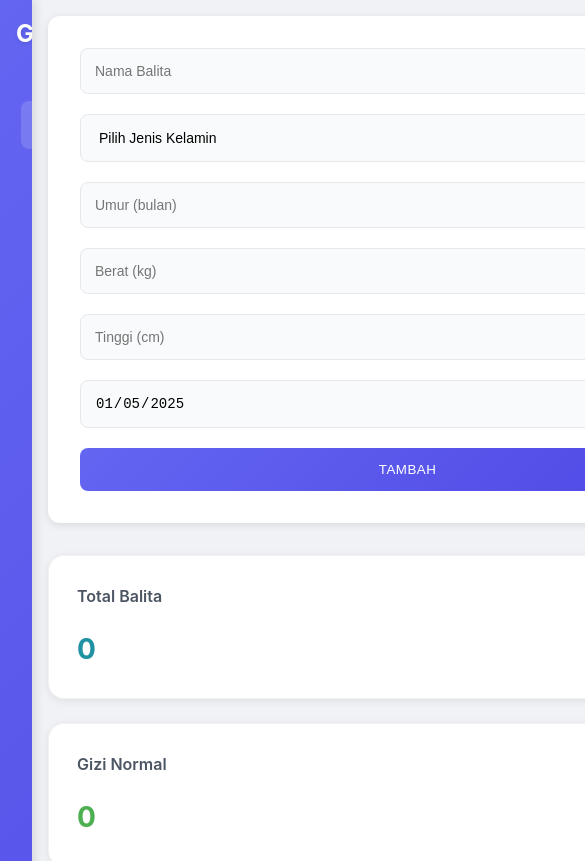
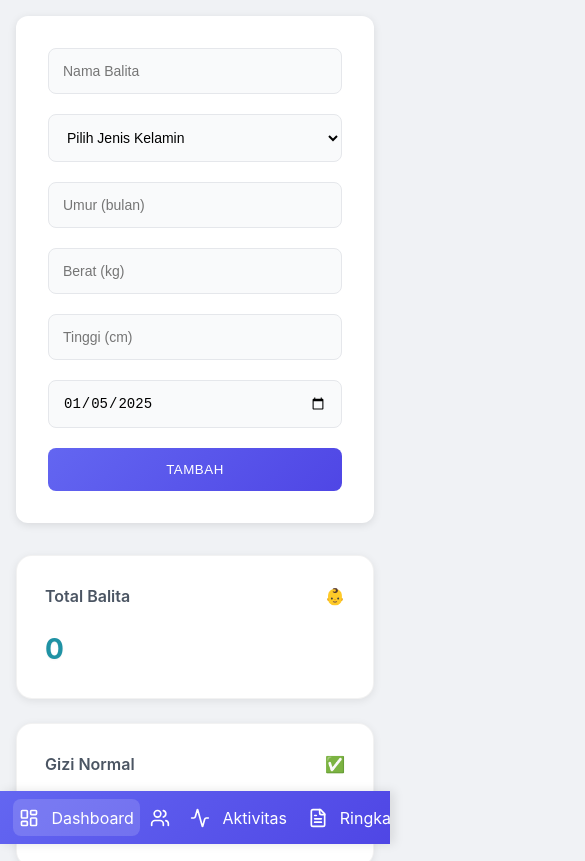
Before and after one commit to alfansatoruu/uas-mobile-teori, a React (Vite) app: page / in a window 390 px wide. Shown: the top 861 px of the page, 585 px wide, since content can reach past the window. Built offline with nearby package versions, Linux system fonts and the light colour scheme.

Commit message:
first commit

```diff
--- a/src/App.css
+++ b/src/App.css
@@ -112,7 +112,8 @@ form {
   gap: 1.25rem;
 }
 
-input, select {
+input,
+select {
   padding: 0.875rem;
   border: 1px solid #e5e7eb;
   border-radius: 0.5rem;
@@ -122,11 +123,13 @@ input, select {
   background-color: #f9fafb;
 }
 
-input:hover, select:hover {
+input:hover,
+select:hover {
   border-color: #6366f1;
 }
 
-input:focus, select:focus {
+input:focus,
+select:focus {
   outline: none;
   border-color: #6366f1;
   box-shadow: 0 0 0 3px rgba(99, 102, 241, 0.2);
@@ -304,7 +307,8 @@ table {
   border-spacing: 0;
 }
 
-th, td {
+th,
+td {
   padding: 1rem;
   text-align: left;
   border-bottom: 1px solid #e5e7eb;
@@ -329,7 +333,8 @@ tr:hover {
   gap: 0.75rem;
 }
 
-.edit-btn, .delete-btn {
+.edit-btn,
+.delete-btn {
   padding: 0.5rem 1rem;
   border: none;
   border-radius: 0.5rem;
@@ -438,68 +443,94 @@ tr:hover {
   margin-bottom: 0;
 }
 
-/* Responsive Design */
+/* Existing CSS remains the same until tablet breakpoint */
+
+/* Tablet Layout */
 @media (max-width: 1024px) {
-  .charts-container {
-    grid-template-columns: 1fr;
+  .app-container {
+    flex-direction: column;
+  }
+
+  .sidebar {
+    width: 60px;
+    height: 100vh;
+    position: fixed;
+    padding: 1rem 0.5rem;
+    overflow: hidden;
+  }
+
+  .logo {
+    font-size: 0;
+    margin-bottom: 1rem;
+    padding-bottom: 0.5rem;
+    text-align: center;
+  }
+
+  .logo::first-letter {
+    font-size: 1.5rem;
+    color: white;
+  }
+
+  .sidebar nav {
+    align-items: center;
+  }
+
+  .sidebar nav a {
+    padding: 0.75rem;
+    justify-content: center;
+  }
+
+  .sidebar nav a span {
+    display: none;
+  }
+
+  .main-content {
+    margin-left: 60px;
+    padding: 1rem;
   }
 }
 
+/* Mobile Layout */
 @media (max-width: 768px) {
   .sidebar {
     width: 100%;
     height: auto;
-    position: relative;
-    padding: 1rem;
+    position: fixed;
+    bottom: 0;
+    left: 0;
+    padding: 0.5rem;
+    background: linear-gradient(135deg, #6366f1 0%, #4f46e5 100%);
+    z-index: 1000;
+  }
+
+  .logo {
+    display: none;
+  }
+
+  .sidebar nav {
+    flex-direction: row;
+    justify-content: space-around;
+  }
+
+  .sidebar nav a {
+    padding: 0.5rem;
   }
 
   .main-content {
     margin-left: 0;
+    margin-bottom: 60px;
     padding: 1rem;
-  }
-
-  .stats-container {
-    grid-template-columns: 1fr;
-  }
-
-  form {
-    grid-template-columns: 1fr;
-  }
-
-  .table-header {
-    flex-direction: column;
-    gap: 1rem;
-    align-items: flex-start;
-  }
-
-  .table-actions {
-    width: 100%;
-    justify-content: space-between;
-  }
-
-  .chart-card {
-    padding: 1rem;
-    overflow-x: auto;
   }
 }
 
-/* Custom Scrollbar */
-::-webkit-scrollbar {
-  width: 8px;
-  height: 8px;
+/* Small mobile layout adjustments */
+@media (max-width: 480px) {
+  .sidebar nav a {
+    padding: 0.4rem;
+  }
+
+  .sidebar nav a svg {
+    width: 20px;
+    height: 20px;
+  }
 }
-
-::-webkit-scrollbar-track {
-  background: #f1f1f1;
-  border-radius: 4px;
-}
-
-::-webkit-scrollbar-thumb {
-  background: #888;
-  border-radius: 4px;
-  border: 2px solid #f1f1f1;
-}
-
-::-webkit-scrollbar-thumb:hover {
-  background: #555;
-}
```
